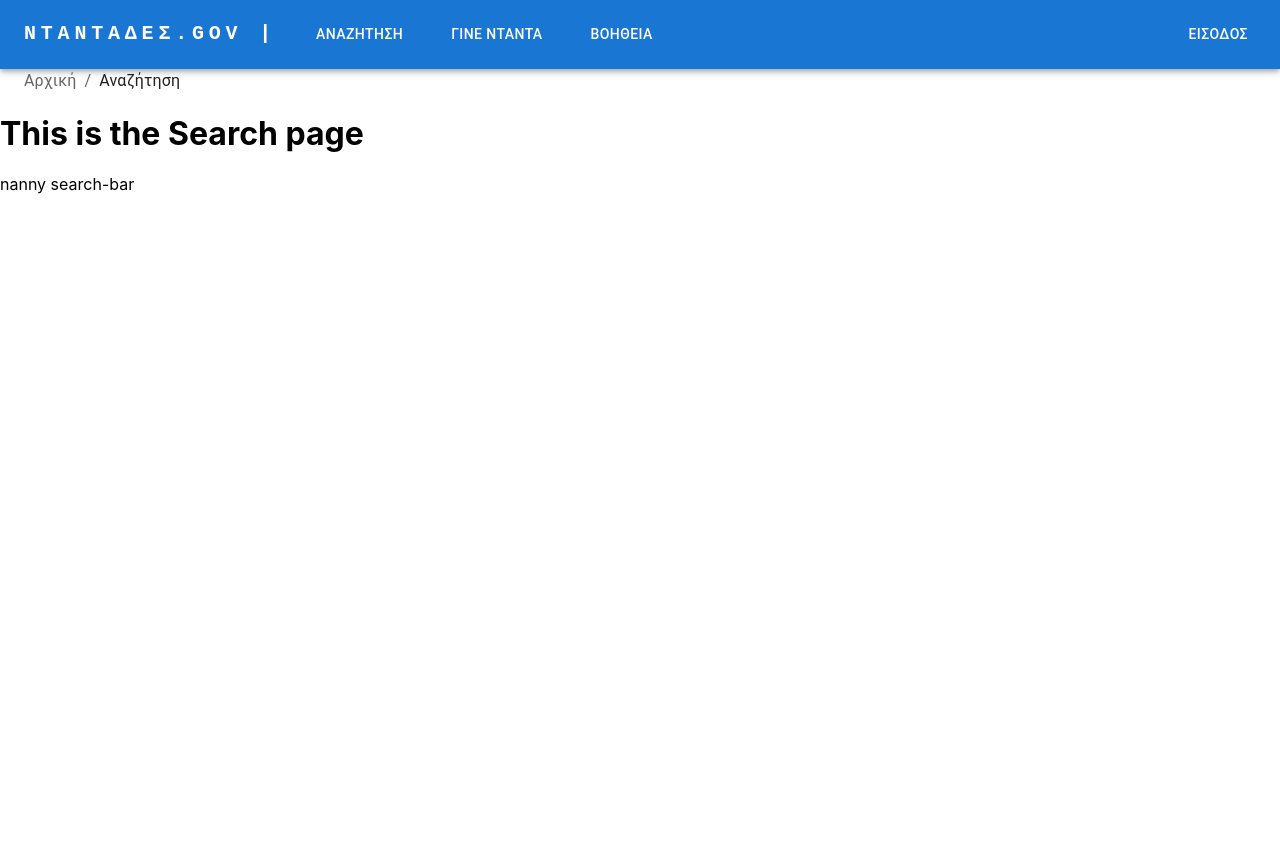
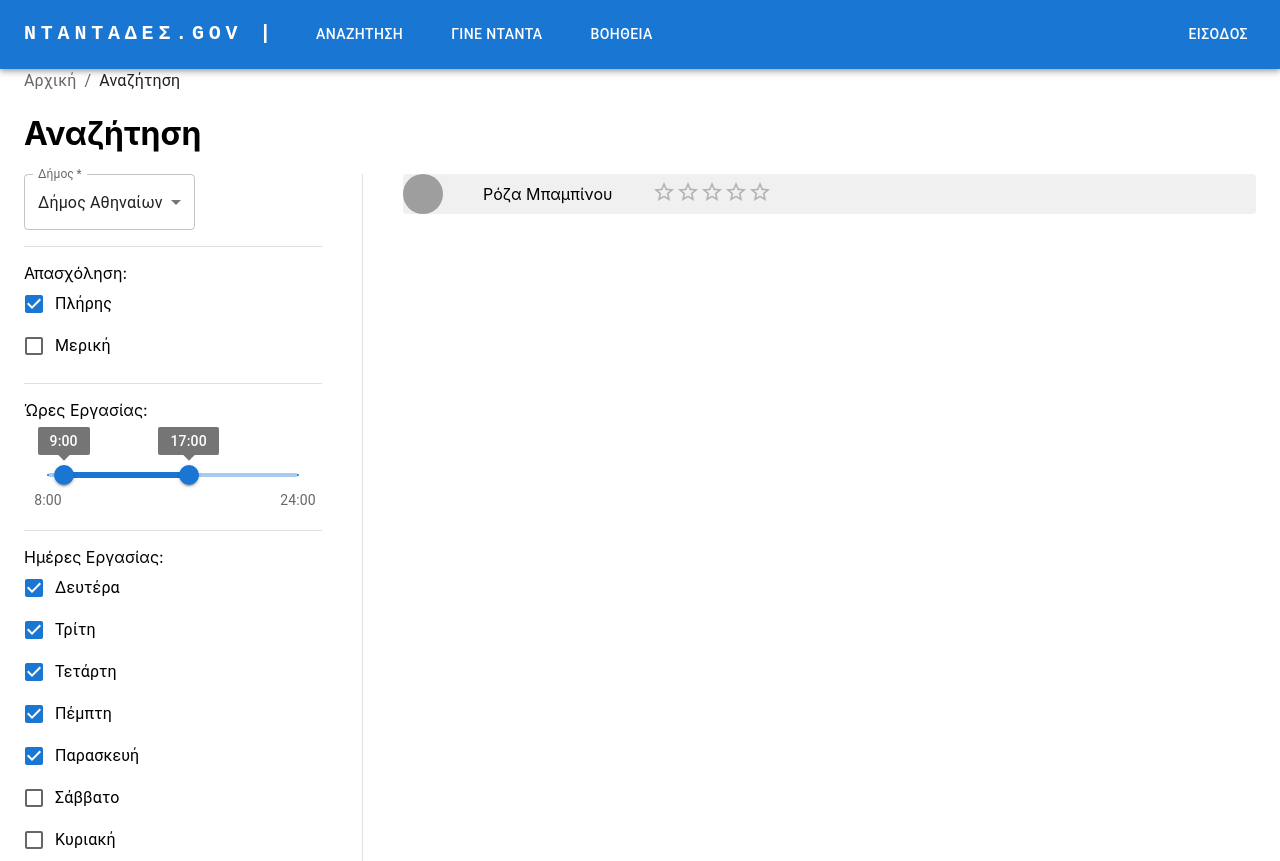
Before and after one commit to plerros/di-eam-24-3, a React (Create React App) app in the folder ntantades/: page /search in a window 1280 px wide. Before the commit the page ends 800 px from the top, so only its background shows below. Built offline with nearby package versions, Linux system fonts and the light colour scheme; grey boxes are pictures that could not be loaded.

Commit message:
search page
- municipality
- full/part time
- hours
- days

```diff
--- a/ntantades/src/components/TimeRangeSlider.js
+++ b/ntantades/src/components/TimeRangeSlider.js
@@ -14,7 +14,17 @@ function valuetext(value) {
   return `${value}:00`;
 }
 
-export default function TimeRangeSlider({value, setValue, minDistance}) {
+export default function TimeRangeSlider({value, setValue, fulltime}) {
+  var minDistance = (fulltime) ? 8 : 4;
+  var maxDistance = (fulltime) ? 8 : 4;
+
+  React.useEffect (() => {
+    if (value[1]-value[0] < minDistance)
+      setValue([value[0], value[0] + minDistance]);
+    if (value[1]-value[0] > maxDistance)
+      setValue([value[0], value[0] + maxDistance]);
+  }, [minDistance, maxDistance, value, setValue]);
+
   const handleChange = (event, newValue, activeThumb) => {
     if (!Array.isArray(newValue)) {
       return;
@@ -28,13 +38,23 @@ export default function TimeRangeSlider({value, setValue, minDistance}) {
         const clamped = Math.max(newValue[1], minDistance + min);
         setValue([clamped - minDistance, clamped]);
       }
+    } else if (newValue[1] - newValue[0] > maxDistance) {
+      if (activeThumb === 0) {
+        const clamped = Math.min(newValue[0], max - maxDistance);
+        setValue([clamped, clamped + maxDistance]);
+      } else {
+        const clamped = Math.max(newValue[1], maxDistance + min);
+        setValue([clamped - maxDistance, clamped]);
+      }
+
     } else {
       setValue(newValue);
     }
   };
 
+
   return (
-    <Box sx={{ pt:5, width: 300}}>
+    <Box sx={{ pt:5, width: 250}} mx={3}>
       <Slider
         getAriaLabel={() => 'Time range'}
         value={value}
--- a/ntantades/src/data.json
+++ b/ntantades/src/data.json
@@ -59,6 +59,21 @@
       "postalCode"   : "54321",
       "role"         : "Family",
       "picture"      : "https://upload.wikimedia.org/wikipedia/commons/thumb/0/0f/%C2%ABWinter_cat%C2%BB_%283160810976%29_%28cropped%29.jpg/473px-%C2%ABWinter_cat%C2%BB_%283160810976%29_%28cropped%29.jpg"
+    },
+    {
+      "userID"       : 4,
+      "email"        : "rozabambinou@gmail.com",
+      "password"     : "123",
+      "firstName"    : "Ρόζα",
+      "lastName"     : "Μπαμπίνου",
+      "age"          : 25,
+      "gender"       : "Γυναίκα",
+      "phone"        : "1234567890",
+      "address"      : "Βελανιδιάς 19",
+      "municipality" : "Δήμος Αθηναίων",
+      "postalCode"   : "12345",
+      "role"         : "Nanny",
+      "picture"      : "https://upload.wikimedia.org/wikipedia/commons/thumb/d/de/Collared_lory_%28Vini_solitaria%29_on_octopus_tree_%28Heptapleurum_actinophyllum%29_Colo-I-Suva.jpg/360px-Collared_lory_%28Vini_solitaria%29_on_octopus_tree_%28Heptapleurum_actinophyllum%29_Colo-I-Suva.jpg"
     }
   ],
   "offers" : [
@@ -94,6 +109,17 @@
       "rendevousDays"  : ["MON", "TUE", "WED", "THU", "FRI", "SAT", "SUN"],
       "rendevousHours" : [9, 17],
       "requestID"      : 2
+    },
+    {
+      "id"             : 3,
+      "uidNanny"       : 4,
+      "published"      : "2025-01-09T22:22:11+00:00",
+      "type"           : "FullTime",
+      "availableDays"  : ["MON", "TUE", "WED", "THU", "FRI", "SAT", ""],
+      "availableHours" : [9, 17],
+      "rendevousDays"  : ["MON", "TUE", "WED", "THU", "FRI", "SAT", "SUN"],
+      "rendevousHours" : [9, 17],
+      "requestID"      : 0
     }
   ],
   "rendezvous" : [
--- a/ntantades/src/pages/Search.js
+++ b/ntantades/src/pages/Search.js
@@ -1,8 +1,205 @@
+import * as React from 'react';
+import Container from '@mui/material/Container';
+import { Box, Checkbox, FormControlLabel, FormGroup } from '@mui/material';
+import Divider from '@mui/material/Divider';
+
+import NannyBox from "../components/NannyBox";
+import TimeRangeSlider from '../components/TimeRangeSlider';
+import InputSelect from '../components/InputSelect.js'
+
+import Database from "../data.json"
+import municipalities from '../municipalities.json'
+
 export default function Search() {
+  const [fullTime, setFullTime] = React.useState(true);
+  const [partTime, setPartTime] = React.useState(false);
+  const [hours, setHours] = React.useState([9, 17]);
+  const [municipality, setMunicipality] = React.useState(municipalities[13]);
+
+
+  const [monday,    setMonday]    = React.useState(true);
+  const [tuesday,   setTuesday]   = React.useState(true);
+  const [wednesday, setWednesday] = React.useState(true);
+  const [thursday,  setThursday]  = React.useState(true);
+  const [friday,    setFriday]    = React.useState(true);
+  const [saturday,  setSaturday]  = React.useState(false);
+  const [sunday,    setSunday]   = React.useState(false);
+
+  const handleFullTime = () => {
+    if (fullTime === true)
+      setPartTime(true);
+    setFullTime(!fullTime);
+  };
+
+  const handlePartTime = () => {
+    if (partTime === true)
+      setFullTime(true);
+    setPartTime(!partTime);
+  };
+
+  const handleMonday = () => {
+    setMonday(!monday);
+  };
+  const handleTuesday = () => {
+    setTuesday(!tuesday);
+  };
+  const handleWednesday = () => {
+    setWednesday(!wednesday);
+  };
+  const handlethursday = () => {
+    setThursday(!thursday);
+  };
+  const handleFriday = () => {
+    setFriday(!friday);
+  };
+  const handleSaturday = () => {
+    setSaturday(!saturday);
+  };
+  const handleSunday = () => {
+    setSunday(!sunday);
+  };
+
+  const filteredOffers = Database.offers.filter(item =>
+    (item.id !== 0)
+    && (
+      (item.type === ((fullTime) ? "FullTime" : ""))
+      || (item.type === ((partTime) ? "PartTime" : ""))
+    )
+    && (!monday || item.availableDays.includes("MON"))
+    && (!tuesday || item.availableDays.includes("TUE"))
+    && (!wednesday || item.availableDays.includes("WED"))
+    && (!thursday || item.availableDays.includes("THU"))
+    && (!friday || item.availableDays.includes("FRI"))
+    && (!saturday || item.availableDays.includes("SAT"))
+    && (!sunday || item.availableDays.includes("SUN"))
+    && (item.availableHours[0] <= hours[0])
+    && (item.availableHours[1] >= hours[1])
+    && (item.requestID === 0)
+  )
+
+  const nanniesWithOffer = [];
+  for (let i = 0; i < filteredOffers.length; i++) {
+    nanniesWithOffer.push(filteredOffers[i].uidNanny)
+  }
+
+  const filteredNannies = Database.users.filter(item =>
+    (nanniesWithOffer.includes(item.userID))
+    && (item.municipality === municipality)
+  )
+
   return (
-    <div>
-      <h1>This is the Search page</h1>
-      nanny search-bar
-    </div>
+    <Container
+      maxWidth="xl"
+      sx = {{
+        display:'flex',
+        flexDirection: 'column'
+      }}>
+      <Box>
+        {<h1> Αναζήτηση </h1>}
+      </Box>
+      <Box
+        sx = {{
+          display:'flex',
+          flexDirection: 'row',
+          gap: 5
+        }}
+      >
+        <Box
+          sx={{
+            display:'flex',
+            flexDirection: 'column',
+            gap: 2
+          }}
+        >
+          <Box>
+            <InputSelect
+              label={"Δήμος"}
+              required={true}
+              value={municipality}
+              setValue={setMunicipality}
+              issue={{error:false, help:""}}
+              options={municipalities}
+            />
+          </Box>
+          <Divider orientation="horizontal" flexItem />
+          <Box>
+            Απασχόληση:
+            <FormGroup>
+              <FormControlLabel
+                control={
+                  <Checkbox checked={fullTime} onChange={handleFullTime}/>
+                }
+                label="Πλήρης"
+              />
+              <FormControlLabel
+                control={
+                  <Checkbox checked={partTime} onChange={handlePartTime}/>
+                }
+                label="Μερική"
+              />
+            </FormGroup>
+          </Box>
+          <Divider orientation="horizontal" flexItem />
+          <Box>
+            Ώρες Εργασίας:
+            <TimeRangeSlider value={hours} setValue={setHours} fulltime = {fullTime}/>
+          </Box>
+          <Divider orientation="horizontal" flexItem />
+          <Box>
+            Ημέρες Εργασίας:
+            <FormGroup>
+              <FormControlLabel
+                control={
+                  <Checkbox checked={monday} onChange={handleMonday}/>
+                }
+                label="Δευτέρα"
+              />
+              <FormControlLabel
+                control={
+                  <Checkbox checked={tuesday} onChange={handleTuesday}/>
+                }
+                label="Τρίτη"
+              />
+              <FormControlLabel
+                control={
+                  <Checkbox checked={wednesday} onChange={handleWednesday}/>
+                }
+                label="Τετάρτη"
+              />
+              <FormControlLabel
+                control={
+                  <Checkbox checked={thursday} onChange={handlethursday}/>
+                }
+                label="Πέμπτη"
+              />
+              <FormControlLabel
+                control={
+                  <Checkbox checked={friday} onChange={handleFriday}/>
+                }
+                label="Παρασκευή"
+              />
+              <FormControlLabel
+                control={
+                  <Checkbox checked={saturday} onChange={handleSaturday}/>
+                }
+                label="Σάββατο"
+              />
+              <FormControlLabel
+                control={
+                  <Checkbox checked={sunday} onChange={handleSunday}/>
+                }
+                label="Κυριακή"
+              />
+            </FormGroup>
+          </Box>
+        </Box>
+        <Divider orientation="vertical" flexItem />
+        <Box flexGrow="1" sx= {{ display:'flex', flexDirection: 'column', gap: 2 }}>
+          {filteredNannies.map((user) => (
+            <NannyBox uid={user.userID} key={user.userID}/>
+          ))}
+        </Box>
+      </Box>
+    </Container>
   );
 }
```
